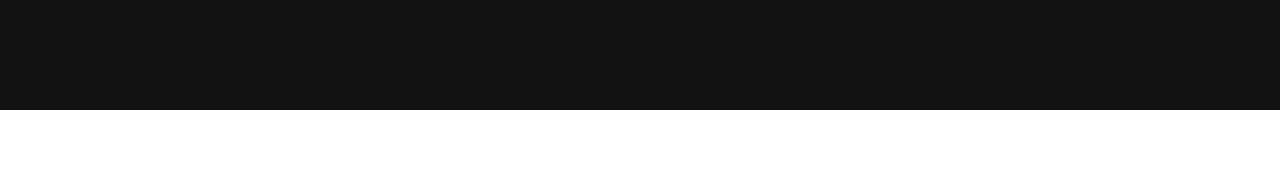
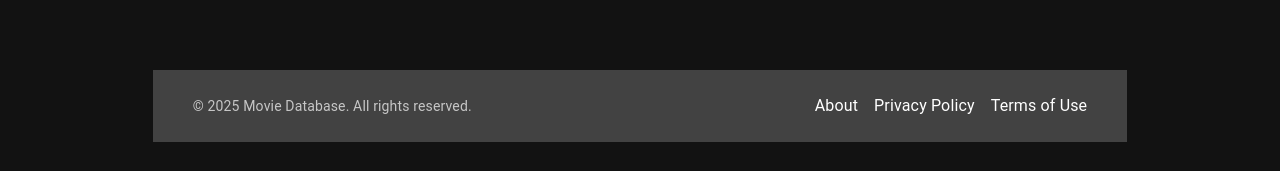
Before and after one commit to Syntax-Squad-Inc/movie-database, a React (Vite) app: page / in a window 1280 px wide. Shown: the part 690-861 px from the top of the page. Before the commit the page ends 800 px from the top, so only its background shows below. Built offline with nearby package versions, Linux system fonts and the light colour scheme; no server answers.

Commit message:
added footer

```diff
--- a/src/App.jsx
+++ b/src/App.jsx
@@ -14,6 +14,7 @@ import {
 import SearchIcon from '@mui/icons-material/Search';
 import { ThemeProvider, createTheme } from '@mui/material/styles';
 import MovieList from './components/MovieList';
+import Footer from './components/Footer';
 import { searchMovies } from './utils/api';
 import backgroundImage from '../image/OIP.jfif';
 import './App.css';
@@ -68,6 +69,13 @@ function App() {
   return (
     <ThemeProvider theme={theme}>
       <CssBaseline />
+      <Box
+        sx={{
+          display: 'flex',
+          flexDirection: 'column',
+          minHeight: '100vh',
+        }}
+      >
         <AppBar position="static">
           <Toolbar sx={{ justifyContent: 'space-between' }}>
             <Typography variant="h6" component="div">
@@ -148,9 +156,11 @@ function App() {
               Loading...
             </Typography>
           ) : (
-          <MovieList movies={movies} />
+            <MovieList movies={movies} loading={loading} />
           )}
         </Container>
+        <Footer />
+      </Box>
     </ThemeProvider>
   );
 }
--- /dev/null
+++ b/src/components/Footer.jsx
@@ -0,0 +1,52 @@
+import { Box, Container, Typography, Link } from '@mui/material';
+
+function Footer() {
+  return (
+    <Box
+      component="footer"
+      sx={{
+        py: 3,
+        px: 2,
+        mt: 'auto',
+        backgroundColor: (theme) =>
+          theme.palette.mode === 'light'
+            ? theme.palette.grey[200]
+            : theme.palette.grey[800],
+      }}
+    >
+      <Container maxWidth="lg">
+        <Box
+          sx={{
+            display: 'flex',
+            flexDirection: { xs: 'column', sm: 'row' },
+            justifyContent: 'space-between',
+            alignItems: 'center',
+          }}
+        >
+          <Typography variant="body2" color="text.secondary">
+            © {new Date().getFullYear()} Movie Database. All rights reserved.
+          </Typography>
+          <Box
+            sx={{
+              display: 'flex',
+              gap: 2,
+              mt: { xs: 2, sm: 0 },
+            }}
+          >
+            <Link href="#" color="inherit" underline="hover">
+              About
+            </Link>
+            <Link href="#" color="inherit" underline="hover">
+              Privacy Policy
+            </Link>
+            <Link href="#" color="inherit" underline="hover">
+              Terms of Use
+            </Link>
+          </Box>
+        </Box>
+      </Container>
+    </Box>
+  );
+}
+
+export default Footer;
```
Lines whose indentation alone changed are shown as unchanged.
